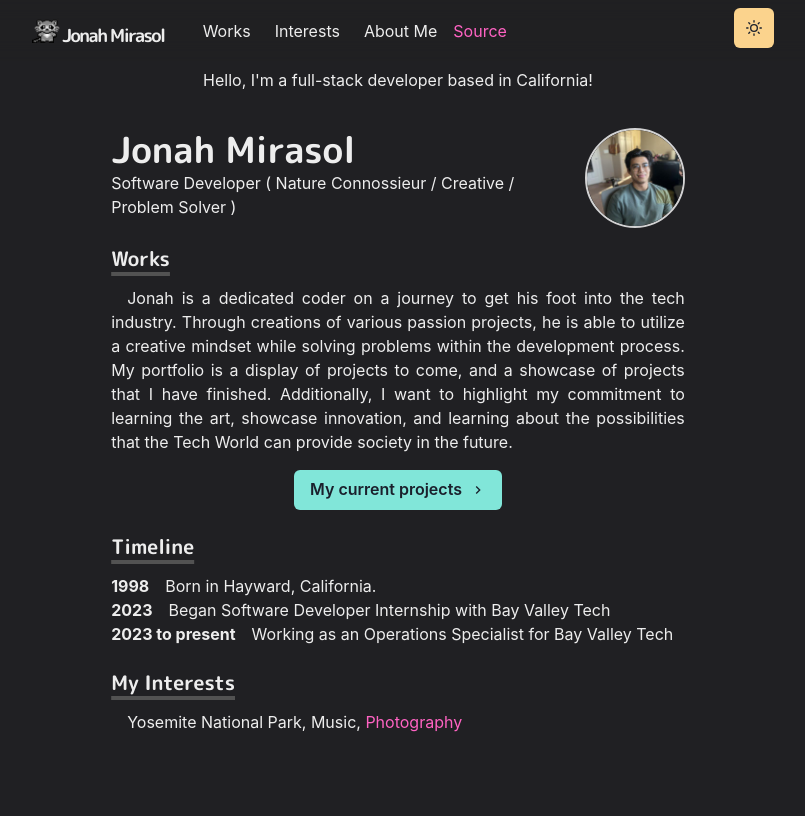
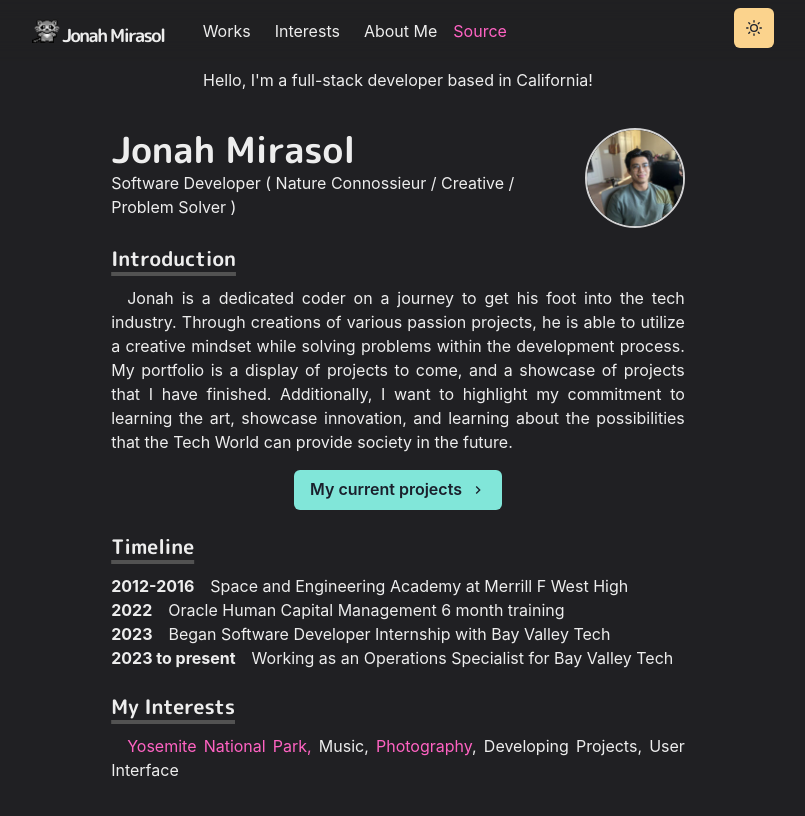
Before and after one commit to JoMiras/luckydog-homepage, a Next.js app: page / in a window 1280 px wide. Shown: the top 816 px of the page, without its empty margins (242-1047 px from the left). Built offline with nearby package versions, Linux system fonts and the light colour scheme.

Commit message:
Things to do: Works, Interests, About Me pages.

```diff
--- /dev/null
+++ b/components/grid-items.js
@@ -0,0 +1,46 @@
+import NextLink from 'next/link'
+import Image from 'next/image'
+import { Box, Text, LinkBox, LinkOverlay} from '@chakra-ui/react'
+import { Global } from '@emotion/react'
+
+export const GridItem = ({ children, href, title, thumbnail }) => (
+    <Box w="100%" align="center">
+        <LinkBox cursor="pointer">
+            <Image src={thumbnail}
+            alt={title}
+            className="grid-item-thumbnail"
+            placeholder="blur"
+            loading="lazy"
+            />
+            <LinkOverlay href={href} target="_blank">
+                <Text mt={2}>{title}</Text>
+            </LinkOverlay>
+            <Text fontSize={14}>{children}</Text>
+        </LinkBox>
+    </Box>
+)
+
+export const WorkGridItem = ({ children, id, title, thumbnail }) => (
+    <Box w="100%" align="center">
+        <NextLink href={`../pages/works.js${id}`}>
+            <LinkBox cursor="pointer">
+                <Image src={thumbnail} alt={title} className="grid-item-thumbnail" placeholder='blur' />
+                <LinkOverlay href={`../pages/works.js${id}`} >
+                    <Text mt={2} fontSize={20} >
+                        {title}
+                    </Text>
+                </LinkOverlay>
+                <Text fontSize={14}>{children}</Text>
+            </LinkBox>
+        </NextLink>
+    </Box>
+)
+export const GridItemStyle = () => (
+    <Global styles={`
+    .grid-item-thumbnail {
+        border-radius: 12px;
+    }
+    `}
+    />
+
+)
--- /dev/null
+++ b/components/layouts/article.js
@@ -0,0 +1,25 @@
+import { motion } from 'framer-motion'
+import Head from 'next/head'
+import { GridItemStyle } from '../grid-items'
+
+const variants = {
+    hidden: { opacity: 0, x: 0, y: 20  },
+    enter: { opacity: 1, x: 0, y: 0 },
+    exit: { opacity: 0, x: 0, y: 20 }
+}
+
+const Layout = ({ children, title }) => (
+    <motion.article
+        initial="hidden" animate="enter" exit="exit" variants={variants} transition={{ duration: 0.4, type: 'easeInOut'}} style={{ position:'relativve'  }} >
+        <>
+        {title && ( <Head>
+            <title>{title} - Jonah Mirasol </title>
+        </Head>
+        )}
+        {children}
+        <GridItemStyle />
+        </>
+    </motion.article>
+)
+
+export default Layout
--- a/components/layouts/theme-toggle-button.js
+++ b/components/layouts/theme-toggle-button.js
@@ -1,15 +1,27 @@
 import { IconButton, useColorMode, useColorModeValue } from '@chakra-ui/react'
+import { AnimatePresence, motion } from 'framer-motion'
 import { SunIcon, MoonIcon } from '@chakra-ui/icons'
 
 const ThemeToggleButton = () => {
     const { toggleColorMode } = useColorMode()
 
     return(
+        <AnimatePresence mode="wait" initial={false}>
+            <motion.div style={{ display: 'inline-block' }}
+            key={useColorModeValue('light', 'dark' )}
+            initial={{ y: -20, opacity: 0 }}
+            animate={{ y: 0, opacity: 1 }}
+            exit={{ y: 20, opacity: 0 }}
+            transition={{ duration: 0.2 }}
+            >
+
         <IconButton aria-label="Toggle Theme"
         colorScheme={useColorModeValue('purple', 'orange')}
         icon={useColorModeValue(<MoonIcon />, <SunIcon /> )}
         onClick={toggleColorMode}
         ></IconButton>
+        </motion.div>
+        </AnimatePresence>
     )
 }
 
--- a/components/navbar.js
+++ b/components/navbar.js
@@ -90,7 +90,7 @@ const Navbar = props => {
                     <MenuButton as={IconButton} icon={<HamburgerIcon />} variant="outline" aria-label="Options"
                     />
                     <MenuList>
-                        <MenuItem>Works</MenuItem>
+                        <MenuItem as='a' href='/works'>Works</MenuItem>
                         <MenuItem>Interests</MenuItem>
                         <MenuItem>About Me</MenuItem>
                         <MenuItem as='a' href='https://github.com/JoMiras/luckydog-homepage'>Source Info</MenuItem>
--- a/package.json
+++ b/package.json
@@ -19,7 +19,8 @@
     "framer-motion": "^10.16.4",
     "next": "^13.4.19",
     "react": "^18.2.0",
-    "react-dom": "^18.2.0"
+    "react-dom": "^18.2.0",
+    "three": "^0.156.1"
   },
   "devDependencies": {
     "eslint": "^8.49.0",
--- a/pages/_app.js
+++ b/pages/_app.js
@@ -2,13 +2,16 @@ import { ChakraProvider } from '@chakra-ui/react'
 import Layout from '../components/layouts/main'
 import theme from '../lib/theme'
 import Fonts from '../components/layouts/fonts'
+import { AnimatePresence } from 'framer-motion'
 
 const Website = ({ Component, pageProps, router }) => {
     return (
         <ChakraProvider theme={theme}>
             <Fonts />
             <Layout router={router}>
+                <AnimatePresence mode="wait" initial={true}>
                 <Component {...pageProps} key={router.route} />
+                </AnimatePresence>
             </Layout>
         </ChakraProvider>
     )
--- a/pages/index.js
+++ b/pages/index.js
@@ -2,6 +2,7 @@ import { Container , Box, Heading, useColorModeValue, Link, chakra, Button, Imag
 import Section from '../components/layouts/section'
 import Paragraph from '../components/layouts/paragraph'
 import NextLink from 'next/link'
+import Layout from '../components/layouts/article'
 import { ChevronRightIcon } from '@chakra-ui/icons'
 import { BioSection , BioYear } from '../components/bio'
 
@@ -10,6 +11,7 @@ const Profile = chakra(Image, {
 })
 const Page = () => {
     return (
+        <Layout>
         <Container>
             <Box borderRadius="lg" bg={useColorModeValue('whiteAlpha.500, whiteAlpha.200')} p={3} mb={6} align="center" >
             Hello, I'm a full-stack developer based in California!
@@ -29,7 +31,7 @@ const Page = () => {
             </Box>
             <Section delay={0.1}>
                 <Heading as="h3" variant="section-title">
-                    Works
+                    Introduction
                 </Heading>
                 <Paragraph>
                 Jonah is a dedicated coder on a journey to get his foot into the tech industry.
@@ -51,8 +53,12 @@ const Page = () => {
                     Timeline
                 </Heading>
                 <BioSection>
-                    <BioYear>1998</BioYear>
-                    Born in Hayward, California.
+                    <BioYear>2012-2016</BioYear>
+                    Space and Engineering Academy at Merrill F West High
+                </BioSection>
+                <BioSection>
+                    <BioYear>2022</BioYear>
+                    Oracle Human Capital Management 6 month training
                 </BioSection>
                 <BioSection>
                     <BioYear>2023</BioYear>
@@ -69,13 +75,18 @@ const Page = () => {
                     My Interests
                 </Heading>
                 <Paragraph>
-                    Yosemite National Park, Music, {' '}
+                    <Link href ="https://unsplash.com/s/photos/yosemite-national-park" >
+                        Yosemite National Park,
+                    </Link>
+                     { ' '} Music, {' '}
                     <Link href="https://drive.google.com/drive/folders/1g8Uq3o0GJqAjMjxUp639wvW2D506Sce8?usp=sharing" >
                         Photography
                     </Link>
+                    , Developing Projects, User Interface
                 </Paragraph>
             </Section>
         </Container>
+        </Layout>
     )
 }
 
```
Also changed, not shown: pages/works.js (added, +20 -0 lines), 1 other file (tests, documents, lock files or other folders).
